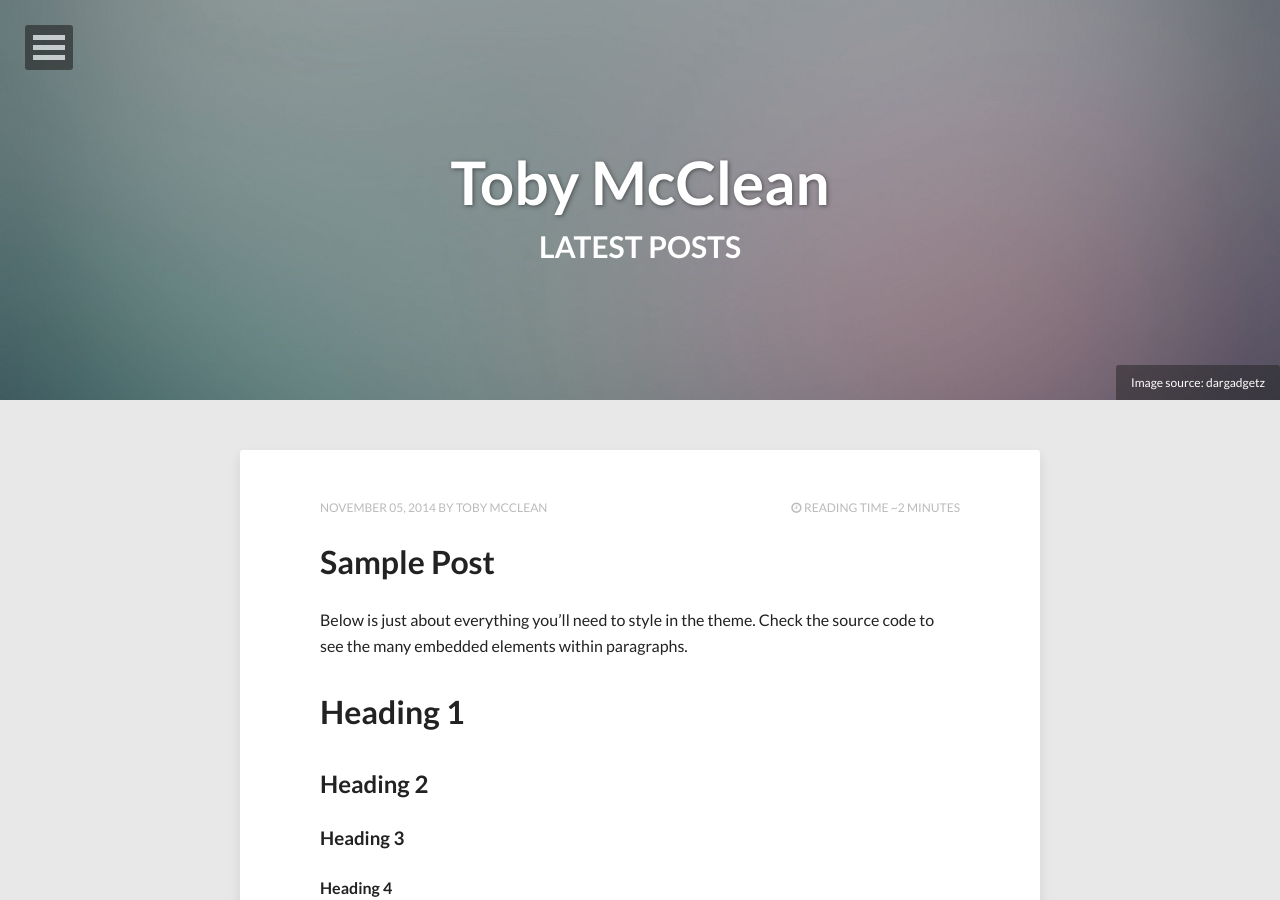
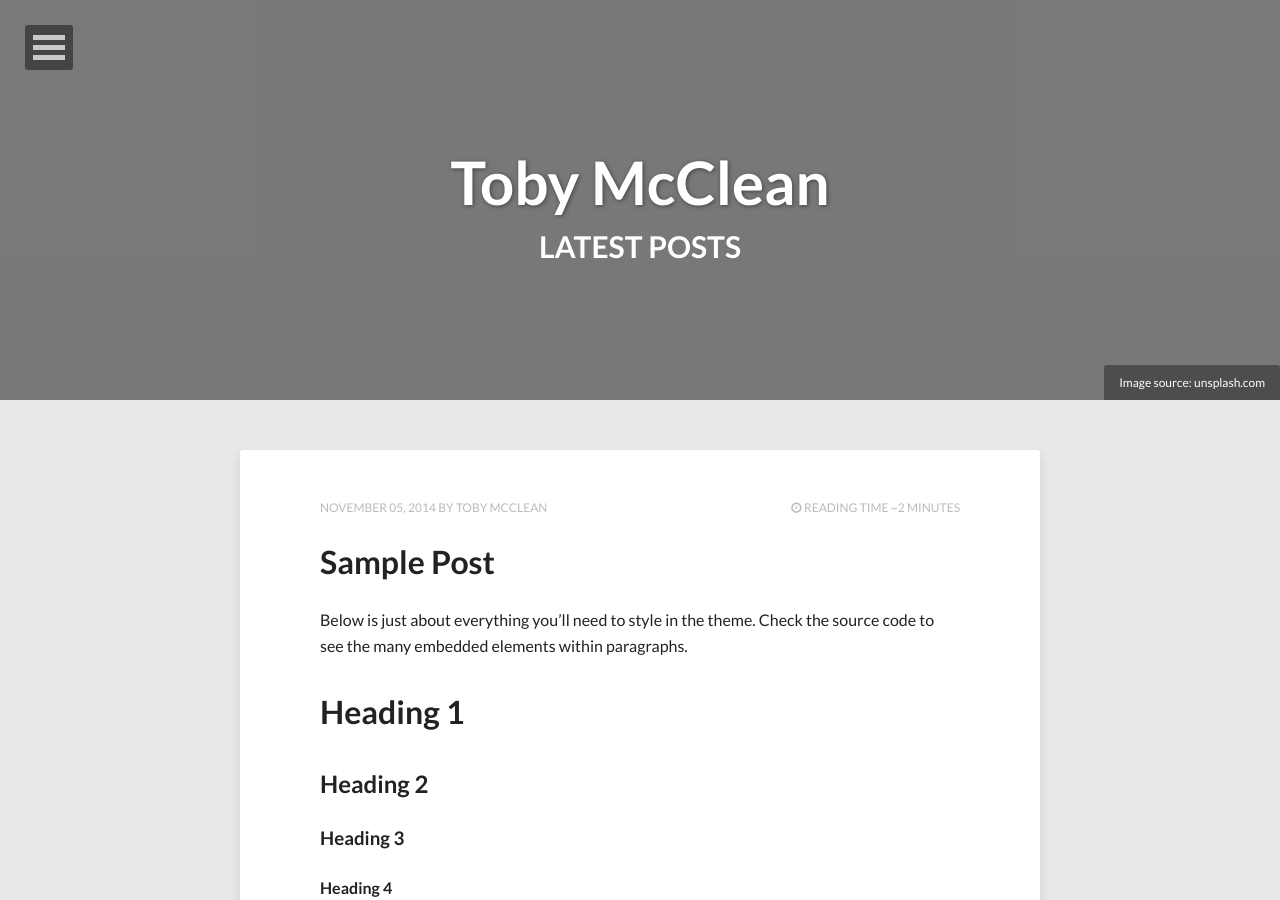
Before and after one commit to tobymcclean/tobymcclean.github.com, a Jekyll site: the page built from index.html, in a window 1280 px wide and 900 px high. Built offline with Jekyll 4.4.1, drawn with Linux system fonts in a browser that asks for light colours; nearby versions of some CDN libraries; the list of posts is cut into pages by our own code.

Commit message:
Update the background image

```diff
--- a/index.html
+++ b/index.html
@@ -5,9 +5,9 @@
 tags: [Jekyll, theme, themes, responsive, blog, modern]
 comments: false
 image:
-  feature: abstract-1.jpg
-  credit: dargadgetz
-  creditlink: http://www.dargadgetz.com/ios-7-abstract-wallpaper-pack-for-iphone-5-and-ipod-touch-retina/
+  feature: background.jpg
+  credit: unsplash.com
+  creditlink: https://unsplash.com/
 ---
 
 {% for post in paginator.posts %}
```
Also changed, not shown: 1 other file.
